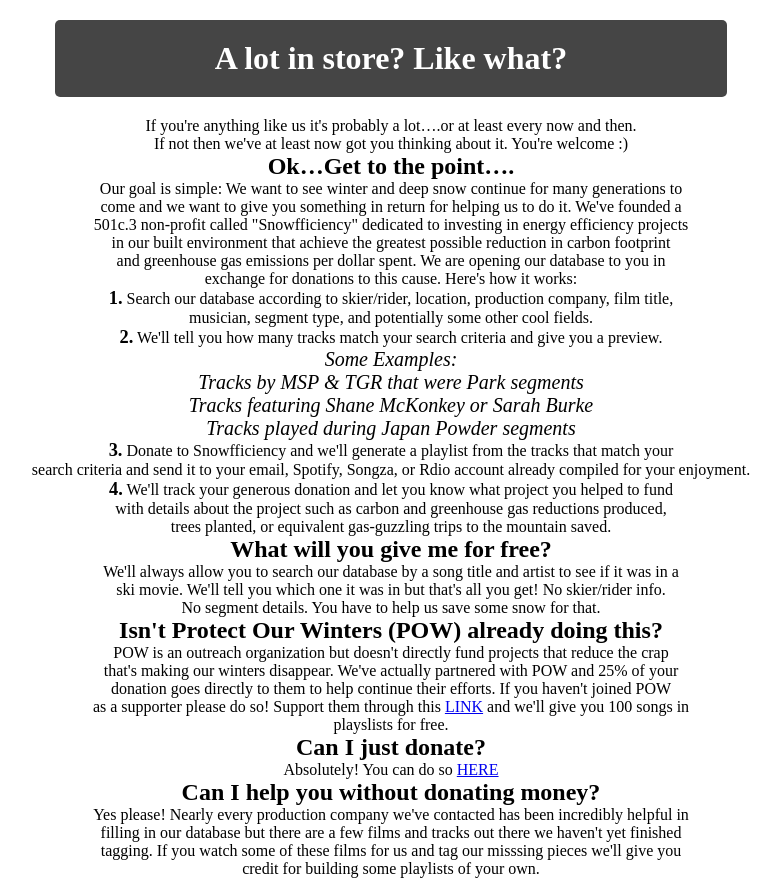
After one commit to Gin-G/SkiTunes, a Flask app: page /skitunes/likewhat in a window 1280 px wide. The commit adds this page. Shown: the whole page, without its empty margins (249-1030 px from the left). Run offline with Flask 2, Linux system fonts and the light colour scheme; parts of the project's set-up code (start-up, migrations or seed data) failed here and were passed over.

Commit message:
division

```diff
--- a/skitunes/skitunes/main/views.py
+++ b/skitunes/skitunes/main/views.py
@@ -38,6 +38,11 @@ def skibase():
     tracks = ski_movie_song_info.query.all()
     return render_template('skibase.html', tracks = tracks)
 
+@app.route('/skitunes/skibase_lite')
+def skibase_lite():
+    tracks = ski_movie_song_info.query.all()
+    return render_template('skibase_lite.html', tracks = tracks)
+
 @app.route('/skitunes/findmovie')
 def findmovie():
     song_name = request.args.get('song_name')
@@ -50,6 +55,10 @@ def filter():
     query = request.args.get('query')
     filter_info = ski_movie_song_info.query.filter(ski_movie_song_info.skier_name == query)
     return render_template('skitunes.html', tracks = filter_info)
+
+@app.route('/skitunes/likewhat')
+def like_what():
+    return render_template('likewhat.html')
 
 @app.route('/new_entry', methods=['GET', 'POST'])
 def new_entry():
--- /dev/null
+++ b/skitunes/skitunes/templates/likewhat.html
@@ -0,0 +1,47 @@
+<!DOCTYPE html>
+<html lang = "en">
+    <link rel="stylesheet" href="{{url_for('static',  filename='style.css')}}">
+    <body>
+        <h1>
+            A lot in store? Like what?
+        </h1>
+            If you're anything like us it's probably a lot….or at least every now and then. <br>
+            If not then we've at least now got you thinking about it. You're welcome :)<br>
+            <div class="big-bold">Ok…Get to the point….</div><br>
+            Our goal is simple: We want to see winter and deep snow continue for many generations to<br>
+            come and we want to give you something in return for helping us to do it. We've founded a<br>
+            501c.3 non-profit called "Snowfficiency" dedicated to investing in energy efficiency projects<br>
+            in our built environment that achieve the greatest possible reduction in carbon footprint<br>
+            and greenhouse gas emissions per dollar spent. We are opening our database to you in <br>
+            exchange for donations to this cause. Here's how it works:<br>
+            <div class="mid-bold">1.</div> Search our database according to skier/rider, location, production company, film title,<br>
+            musician, segment type, and potentially some other cool fields.<br>
+            <div class="mid-bold">2.</div> We'll tell you how many tracks match your search criteria and give you a preview.<br>
+            <div class="italic-mid">Some Examples:</div>
+            <div class="italic-mid">Tracks by MSP & TGR that were Park segments <br>
+            Tracks featuring Shane McKonkey or Sarah Burke <br>
+            Tracks played during Japan Powder segments  <br></div>
+            <div class="mid-bold">3.</div> Donate to Snowfficiency and we'll generate a playlist from the tracks that match your<br>
+            search criteria and send it to your email, Spotify, Songza, or Rdio account already compiled for your enjoyment.<br>
+            <div class="mid-bold">4.</div> We'll track your generous donation and let you know what project you helped to fund<br>
+            with details about the project such as carbon and greenhouse gas reductions produced,<br>
+            trees planted, or equivalent gas-guzzling trips to the mountain saved.<br>
+            <div class="big-bold">What will you give me for free?</div><br>
+            We'll always allow you to search our database by a song title and artist to see if it was in a<br>
+            ski movie. We'll tell you which one it was in but that's all you get! No skier/rider info.<br>
+            No segment details. You have to help us save some snow for that.<br>
+            <div class="big-bold">Isn't Protect Our Winters (POW) already doing this?</div><br>
+            POW is an outreach organization but doesn't directly fund projects that reduce the crap<br>
+            that's making our winters disappear. We've actually partnered with POW and 25% of your<br>
+            donation goes directly to them to help continue their efforts. If you haven't joined POW<br>
+            as a supporter please do so! Support them through this <a href="https://protectourwinters.org/donate-to-pow/"> LINK</a>  and we'll give you 100 songs in<br>
+            playslists for free.<br>
+            <div class="big-bold">Can I just donate?</div><br>
+            Absolutely! You can do so <a href="https://www.venmo.com/u/Nick-Cote-1"> HERE</a><br>
+            <div class="big-bold">Can I help you without donating money?</div><br>
+            Yes please! Nearly every production company we've contacted has been incredibly helpful in<br>
+            filling in our database but there are a few films and tracks out there we haven't yet finished<br>
+            tagging. If you watch some of these films for us and tag our misssing pieces we'll give you<br>
+            credit for building some playlists of your own.<br>
+    </body>
+</html>
--- a/skitunes/skitunes/templates/skibase.html
+++ b/skitunes/skitunes/templates/skibase.html
@@ -2,6 +2,7 @@
 <html lang = "en">
     <link rel="stylesheet" href="{{url_for('static',  filename='style.css')}}">
     <body>
+        <a href="{{url_for('new_entry')}}"> New Entry</a><br>
     <form action="/filterskier">
         Filter Skier:<input type="text" value="" placeholder="Shane McConkey" name="query">
     </form>
```
Also changed, not shown: skitunes/skitunes/templates/skibase_lite.html (added, +37 -0 lines), skitunes/skitunes/templates/skitunes.html (+7 -77 lines), 1 other file.
